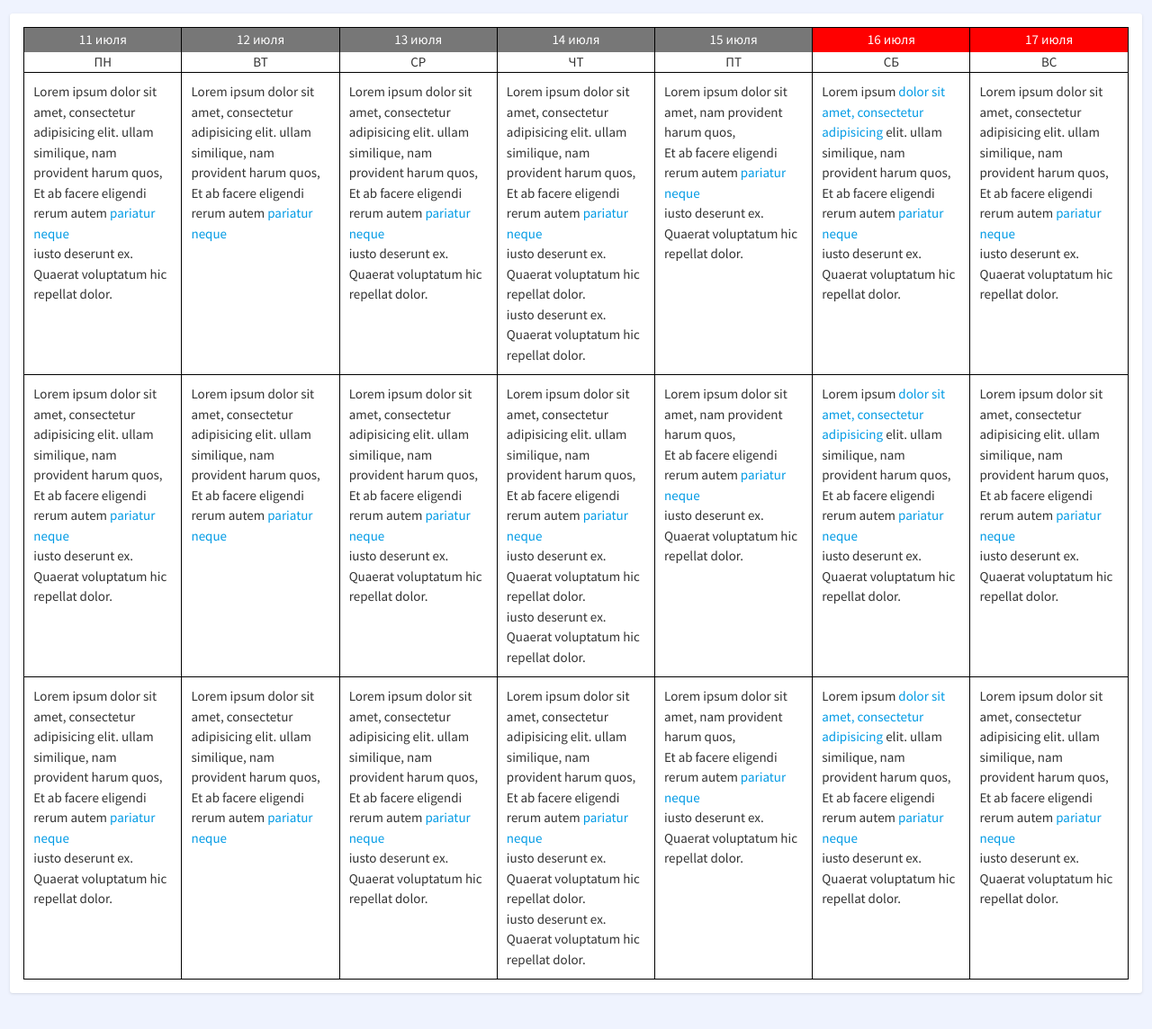
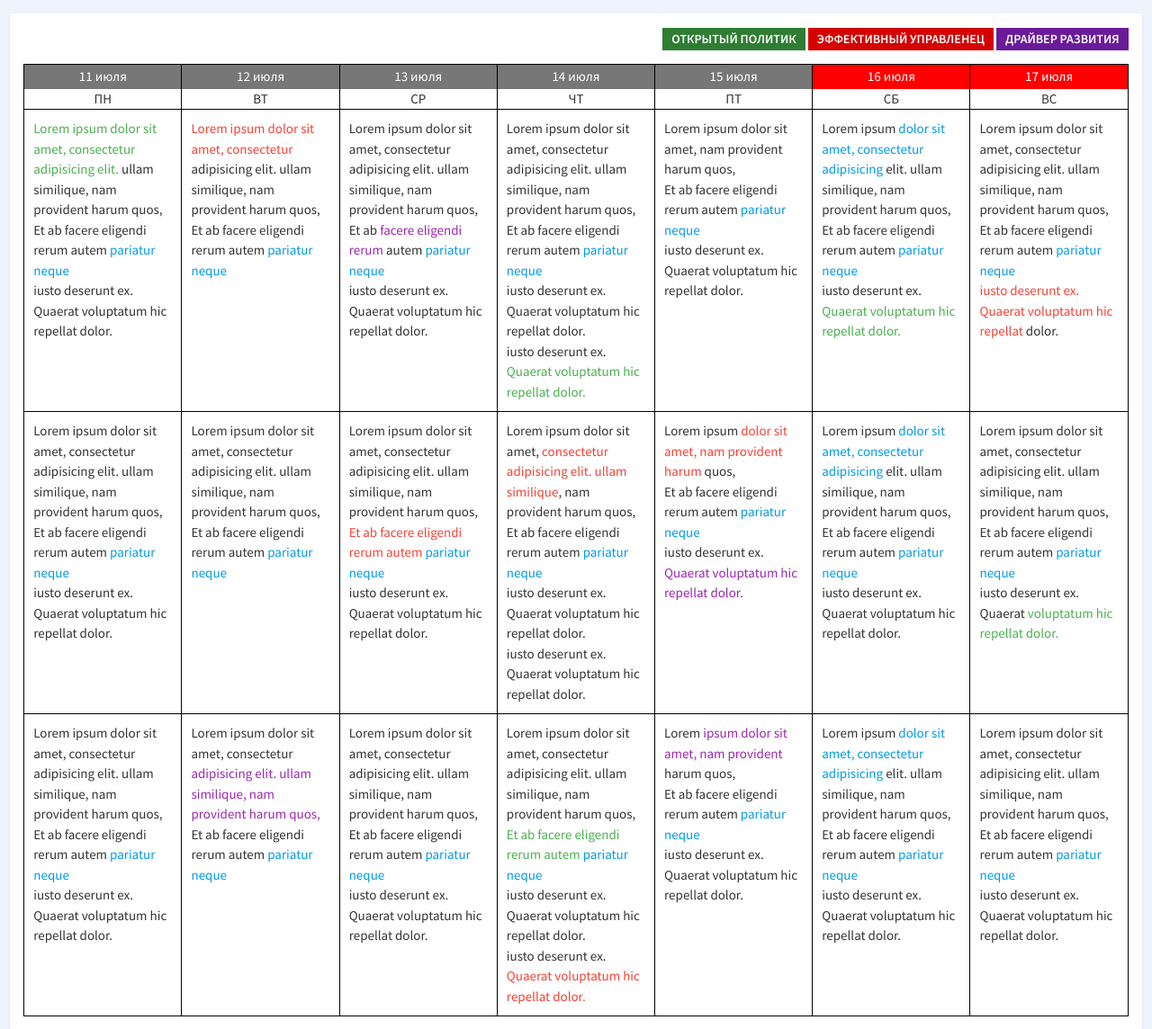
Before and after one commit to DmitrySultanov/epicenterhtml, a plain HTML site: page calendar.html in a window 1280 px wide. Shown: the top 1144 px of the page at 90% size. Drawn offline with nearby package versions, Linux system fonts and the light colour scheme.

Commit message:
epi v1.3

```diff
--- a/assets/css/style.scss
+++ b/assets/css/style.scss
@@ -397,8 +397,11 @@ section {
 			content: '\f078';
 			font-family: FontAwesome;
 			position: absolute;
-		    top: 10px;
+		    top: 50%;
 		    right: 15px;
+		    line-height: 1;
+		    font-size: 15px;
+    		margin-top: -7px;
 		}
 		.caret {
 			display: none;
@@ -422,6 +425,24 @@ section {
 		margin-top: 0;
 		margin-bottom: 0;
 		width: 100%;
+	}
+
+	.input-field.search-input {
+		position: relative;
+
+		input {
+			padding-left: 40px;
+		}
+
+		i {
+			position: absolute;
+			top: 50%;
+			left: 10px;
+			color: #999;
+			line-height: 1;
+			font-size: 20px;
+    		margin-top: -10px;
+		}
 	}
 }
 
@@ -478,6 +499,21 @@ section {
 	}
 }
 
+.calendar-section {
+
+	.card-title .row {
+		margin-bottom: 15px;
+	}
+
+	.table-legend {
+		display: inline-block;
+		color: #fff;
+		text-transform: uppercase;
+		font-size: 14px;
+		padding: 2px 10px;
+		font-weight: 600;
+	}
+
 	.calendar-table {
 		width: 100%;
 
@@ -511,6 +547,8 @@ section {
 			vertical-align: top;
 		}
 	}
+}
+
 
 @for $i from 0 through 100 {
   .progress progress[value="#{$i}"]
--- a/calendar.html
+++ b/calendar.html
@@ -16,6 +16,18 @@
 			<div class="row">
 				<div class="col s12">
 					<div class="card">
+						<div class="card-title">
+							<div class="row">
+								<div class="col s12">
+									<div class="right">
+										<span class="table-legend _green green darken-3">открытый политик</span>
+										<span class="table-legend _red red accent-4">эффективный управленец</span>
+										<span class="table-legend _fiolet purple darken-3">драйвер развития</span>
+									</div>
+								</div>
+							</div>
+						</div>
+						<div class="card-content">
 							<table class="calendar-table">
 						      <thead>
 						         <tr>
@@ -53,24 +65,24 @@
 						      <tbody>
 						         <tr>
 						            <td>
-					            	<p>Lorem ipsum dolor sit amet, consectetur adipisicing elit. ullam similique, nam provident harum quos, </p>
+						            	<p><span class="green-text darken-3">Lorem ipsum dolor sit amet, consectetur adipisicing elit.</span> ullam similique, nam provident harum quos, </p>
 						            	<p>Et ab facere eligendi rerum autem <a href="#">pariatur neque</a></p>
 						            	<p>iusto deserunt ex. Quaerat voluptatum hic repellat dolor.</p>
 						            </td>
 						            <td>
-					            	<p>Lorem ipsum dolor sit amet, consectetur adipisicing elit. ullam similique, nam provident harum quos, </p>
+						            	<p><span class="red-text accent-4">Lorem ipsum dolor sit amet, consectetur</span> adipisicing elit. ullam similique, nam provident harum quos, </p>
 						            	<p>Et ab facere eligendi rerum autem <a href="#">pariatur neque</a></p>
 						            </td>
 						            <td>
 						            	<p>Lorem ipsum dolor sit amet, consectetur adipisicing elit. ullam similique, nam provident harum quos, </p>
-					            	<p>Et ab facere eligendi rerum autem <a href="#">pariatur neque</a></p>
+						            	<p>Et ab <span class="purple-text darken-3">facere eligendi rerum</span> autem <a href="#">pariatur neque</a></p>
 						            	<p>iusto deserunt ex. Quaerat voluptatum hic repellat dolor.</p>
 						            </td>
 						            <td>
 						            	<p>Lorem ipsum dolor sit amet, consectetur adipisicing elit. ullam similique, nam provident harum quos, </p>
 						            	<p>Et ab facere eligendi rerum autem <a href="#">pariatur neque</a></p>
 						            	<p>iusto deserunt ex. Quaerat voluptatum hic repellat dolor.</p>
-					            	<p>iusto deserunt ex. Quaerat voluptatum hic repellat dolor.</p>
+						            	<p>iusto deserunt ex. <span class="green-text darken-3">Quaerat voluptatum hic repellat dolor.</span></p>
 						            </td>
 						            <td>
 						            	<p>Lorem ipsum dolor sit amet, nam provident harum quos, </p>
@@ -80,12 +92,12 @@
 						            <td>
 						            	<p>Lorem ipsum <a href="#">dolor sit amet, consectetur adipisicing</a> elit. ullam similique, nam provident harum quos, </p>
 						            	<p>Et ab facere eligendi rerum autem <a href="#">pariatur neque</a></p>
-					            	<p>iusto deserunt ex. Quaerat voluptatum hic repellat dolor.</p>
+						            	<p>iusto deserunt ex. <span class="green-text darken-3">Quaerat voluptatum hic repellat dolor.</span></p>
 						            </td>
 						            <td>
 						            	<p><strong>Lorem ipsum dolor</strong> sit amet, consectetur adipisicing elit. ullam similique, nam provident harum quos, </p>
 						            	<p>Et ab facere eligendi rerum autem <a href="#">pariatur neque</a></p>
-					            	<p>iusto deserunt ex. Quaerat voluptatum hic repellat dolor.</p>
+						            	<p><span class="red-text accent-4">iusto deserunt ex. Quaerat voluptatum hic repellat</span> dolor.</p>
 						            </td>
 						         </tr>
 						         <tr>
@@ -100,19 +112,19 @@
 						            </td>
 						            <td>
 						            	<p>Lorem ipsum dolor sit amet, consectetur adipisicing elit. ullam similique, nam provident harum quos, </p>
-					            	<p>Et ab facere eligendi rerum autem <a href="#">pariatur neque</a></p>
+						            	<p><span class="red-text accent-4">Et ab facere eligendi rerum autem <a href="#">pariatur neque</a></span></p>
 						            	<p>iusto deserunt ex. Quaerat voluptatum hic repellat dolor.</p>
 						            </td>
 						            <td>
-					            	<p>Lorem ipsum dolor sit amet, consectetur adipisicing elit. ullam similique, nam provident harum quos, </p>
+						            	<p>Lorem ipsum dolor sit amet, <span class="red-text accent-4">consectetur adipisicing elit. ullam similique</span>, nam provident harum quos, </p>
 						            	<p>Et ab facere eligendi rerum autem <a href="#">pariatur neque</a></p>
 						            	<p>iusto deserunt ex. Quaerat voluptatum hic repellat dolor.</p>
 						            	<p>iusto deserunt ex. Quaerat voluptatum hic repellat dolor.</p>
 						            </td>
 						            <td>
-					            	<p>Lorem ipsum dolor sit amet, nam provident harum quos, </p>
+						            	<p>Lorem ipsum <span class="red-text accent-4">dolor sit amet, nam provident harum</span> quos, </p>
 						            	<p>Et ab facere eligendi rerum autem <a href="#">pariatur neque</a></p>
-					            	<p>iusto deserunt ex. Quaerat voluptatum hic repellat dolor.</p>
+						            	<p>iusto deserunt ex. <span class="purple-text darken-3">Quaerat voluptatum hic repellat dolor.</span></p>
 						            </td>
 						            <td>
 						            	<p>Lorem ipsum <a href="#">dolor sit amet, consectetur adipisicing</a> elit. ullam similique, nam provident harum quos, </p>
@@ -122,7 +134,7 @@
 						            <td>
 						            	<p><strong>Lorem ipsum dolor</strong> sit amet, consectetur adipisicing elit. ullam similique, nam provident harum quos, </p>
 						            	<p>Et ab facere eligendi rerum autem <a href="#">pariatur neque</a></p>
-					            	<p>iusto deserunt ex. Quaerat voluptatum hic repellat dolor.</p>
+						            	<p>iusto deserunt ex. Quaerat <span class="green-text darken-3">voluptatum hic repellat dolor.</span></p>
 						            </td>
 						         </tr>
 						         <tr>
@@ -132,7 +144,7 @@
 						            	<p>iusto deserunt ex. Quaerat voluptatum hic repellat dolor.</p>
 						            </td>
 						            <td>
-					            	<p>Lorem ipsum dolor sit amet, consectetur adipisicing elit. ullam similique, nam provident harum quos, </p>
+						            	<p>Lorem ipsum dolor sit amet, consectetur <span class="purple-text darken-3">adipisicing elit. ullam similique, nam provident harum quos,</span> </p>
 						            	<p>Et ab facere eligendi rerum autem <a href="#">pariatur neque</a></p>
 						            </td>
 						            <td>
@@ -142,12 +154,12 @@
 						            </td>
 						            <td>
 						            	<p>Lorem ipsum dolor sit amet, consectetur adipisicing elit. ullam similique, nam provident harum quos, </p>
-					            	<p>Et ab facere eligendi rerum autem <a href="#">pariatur neque</a></p>
+						            	<p><span class="green-text darken-3">Et ab facere eligendi rerum autem <a href="#">pariatur neque</a></span></p>
 						            	<p>iusto deserunt ex. Quaerat voluptatum hic repellat dolor.</p>
-					            	<p>iusto deserunt ex. Quaerat voluptatum hic repellat dolor.</p>
+						            	<p>iusto deserunt ex. <span class="red-text accent-4">Quaerat voluptatum hic repellat dolor.</span></p>
 						            </td>
 						            <td>
-					            	<p>Lorem ipsum dolor sit amet, nam provident harum quos, </p>
+						            	<p>Lorem <span class="purple-text darken-3">ipsum dolor sit amet, nam provident</span> harum quos, </p>
 						            	<p>Et ab facere eligendi rerum autem <a href="#">pariatur neque</a></p>
 						            	<p>iusto deserunt ex. Quaerat voluptatum hic repellat dolor.</p>
 						            </td>
@@ -167,6 +179,7 @@
 						</div>
 					</div>
 				</div>
+			</div>
 		</section>
 	</div>
 
```
Also changed, not shown: monitoring.html (+44 -0 lines), assets/css/style.css, 1 other file. Lines whose indentation alone changed are shown as unchanged.
